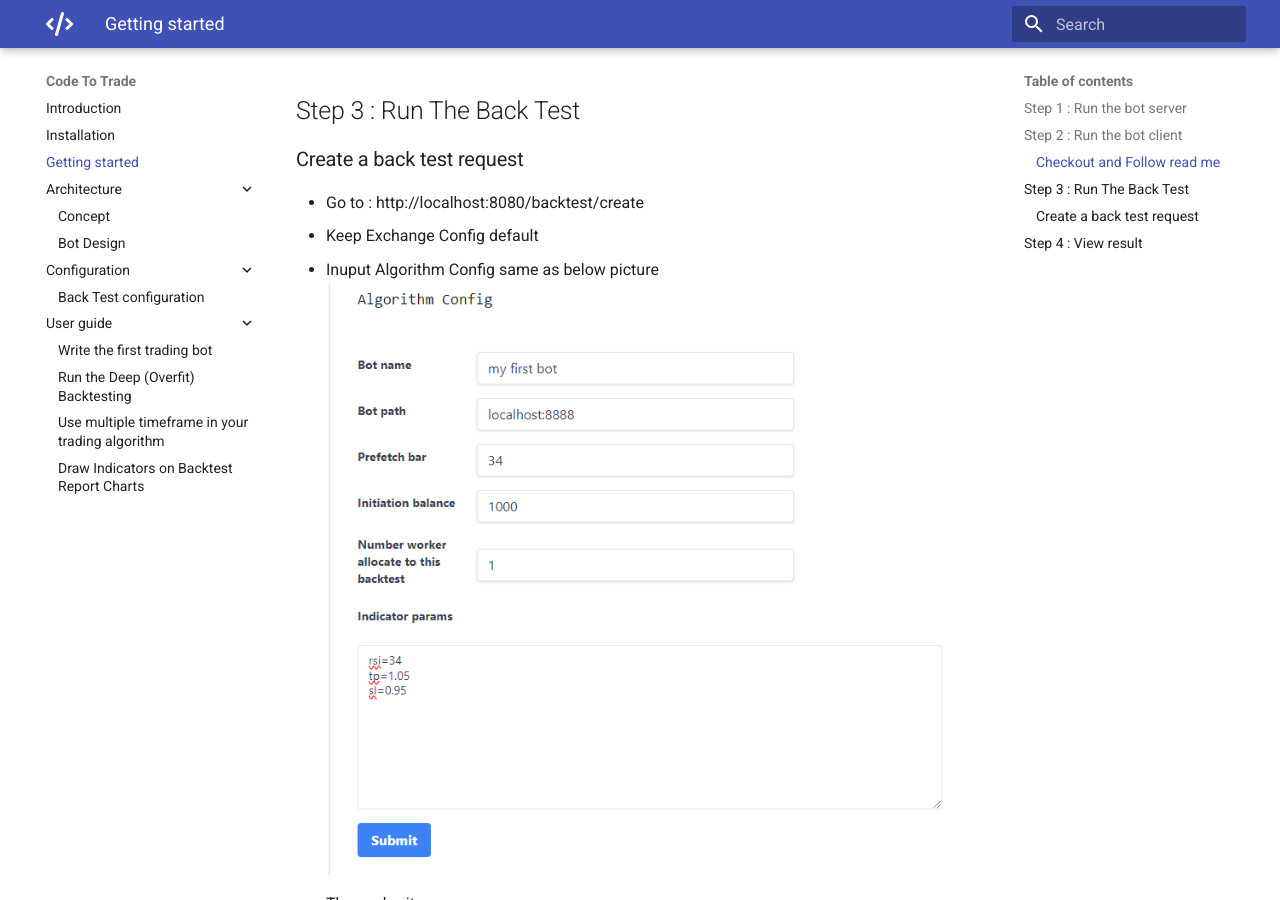
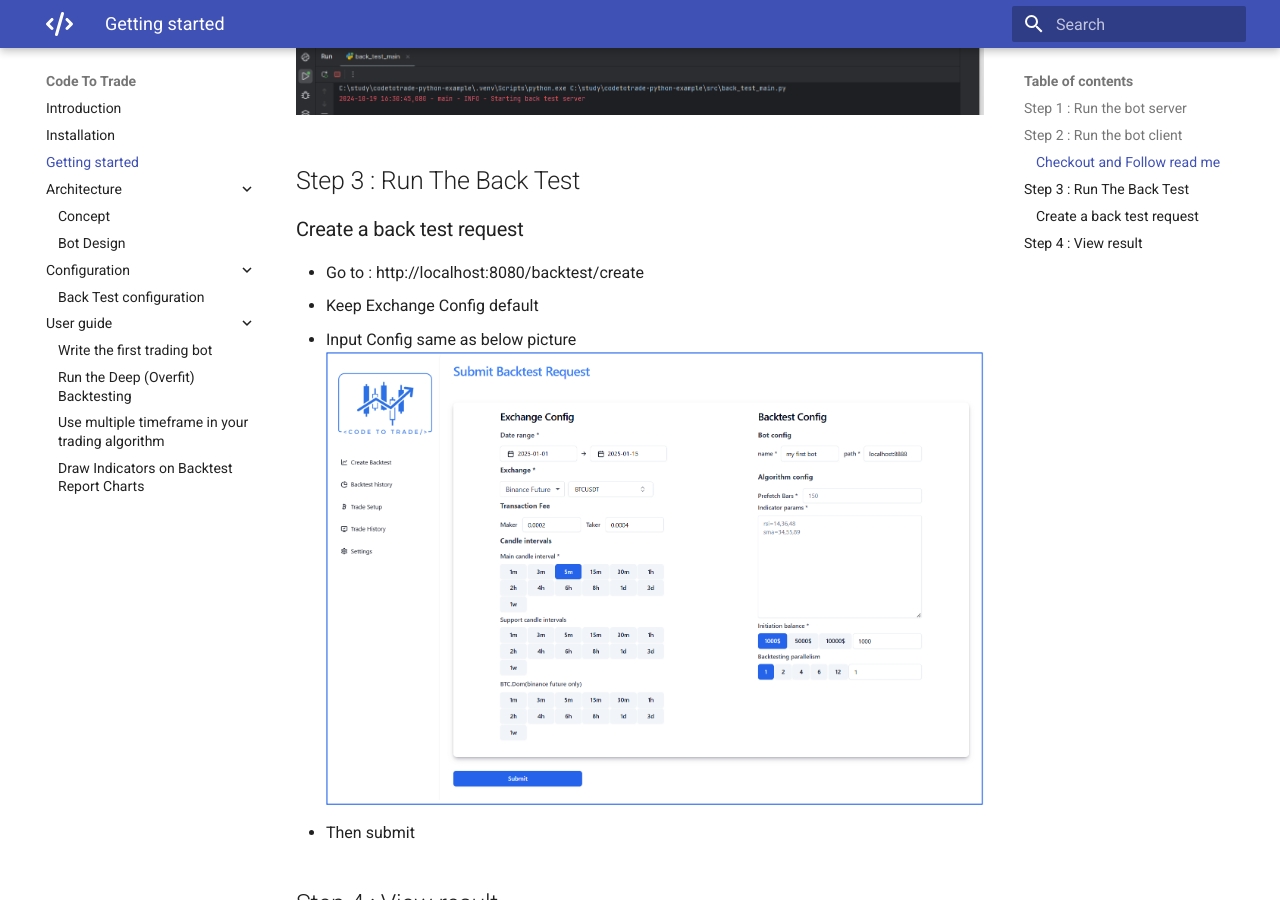
Before and after one commit to truongnhukhang/codetotrade-docs, an MkDocs documentation site: the page built from docs/getting-started.md, in a window 1280 px wide and 900 px high, scrolled down 1626 px. Built offline with MkDocs 1.6.1 and Material for MkDocs 9.7.7, drawn with Linux system fonts in a browser that asks for light colours.

Commit message:
update image

```diff
--- a/docs/getting-started.md
+++ b/docs/getting-started.md
@@ -24,7 +24,7 @@ You can run from command line or Use IDE to start the main file (Inteliji or PyC
 ### Create a back test request
 - Go to : http://localhost:8080/backtest/create
 - Keep Exchange Config default
-- Inuput Algorithm Config same as below picture
+- Input Config same as below picture
 ![algo-config](assets/images/algorithm-config.png)
 - Then submit
 
```
Also changed, not shown: docs/assets/images/algorithm-config.png, docs/assets/images/app-2.png.
